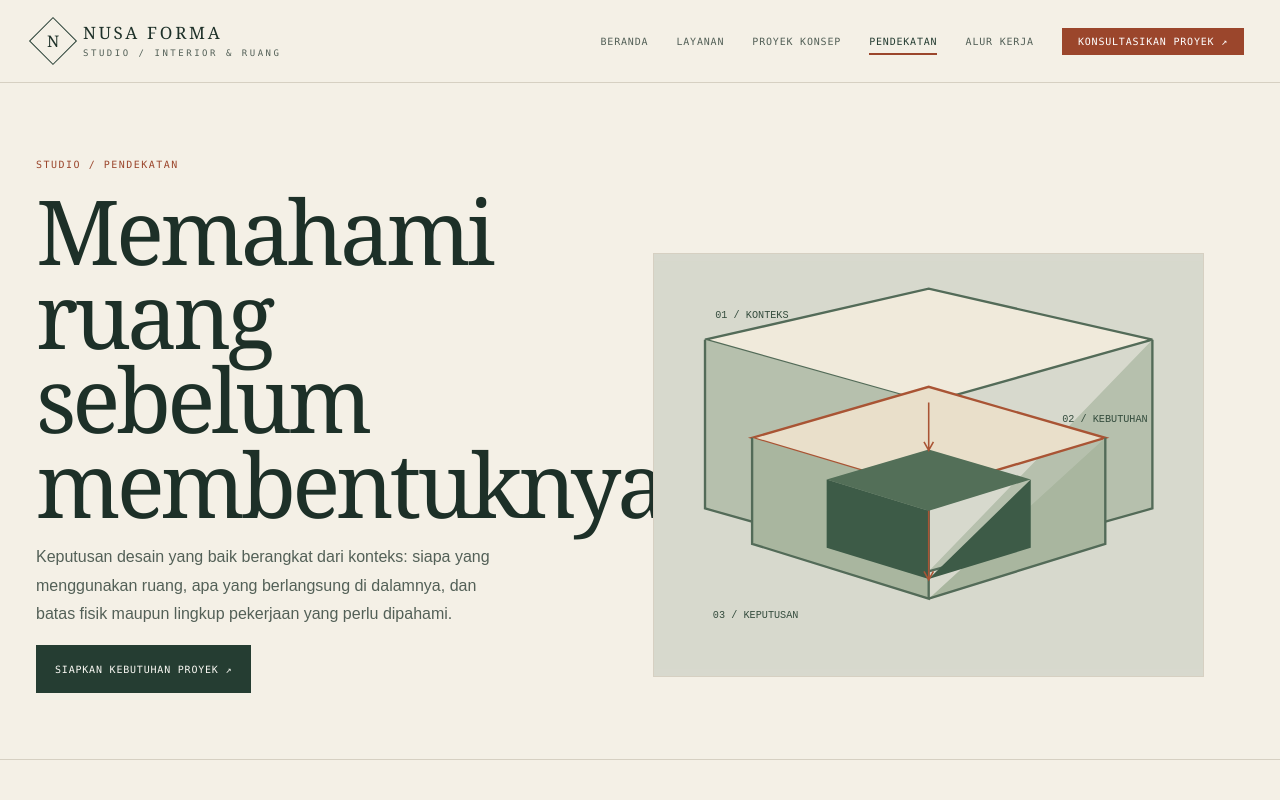
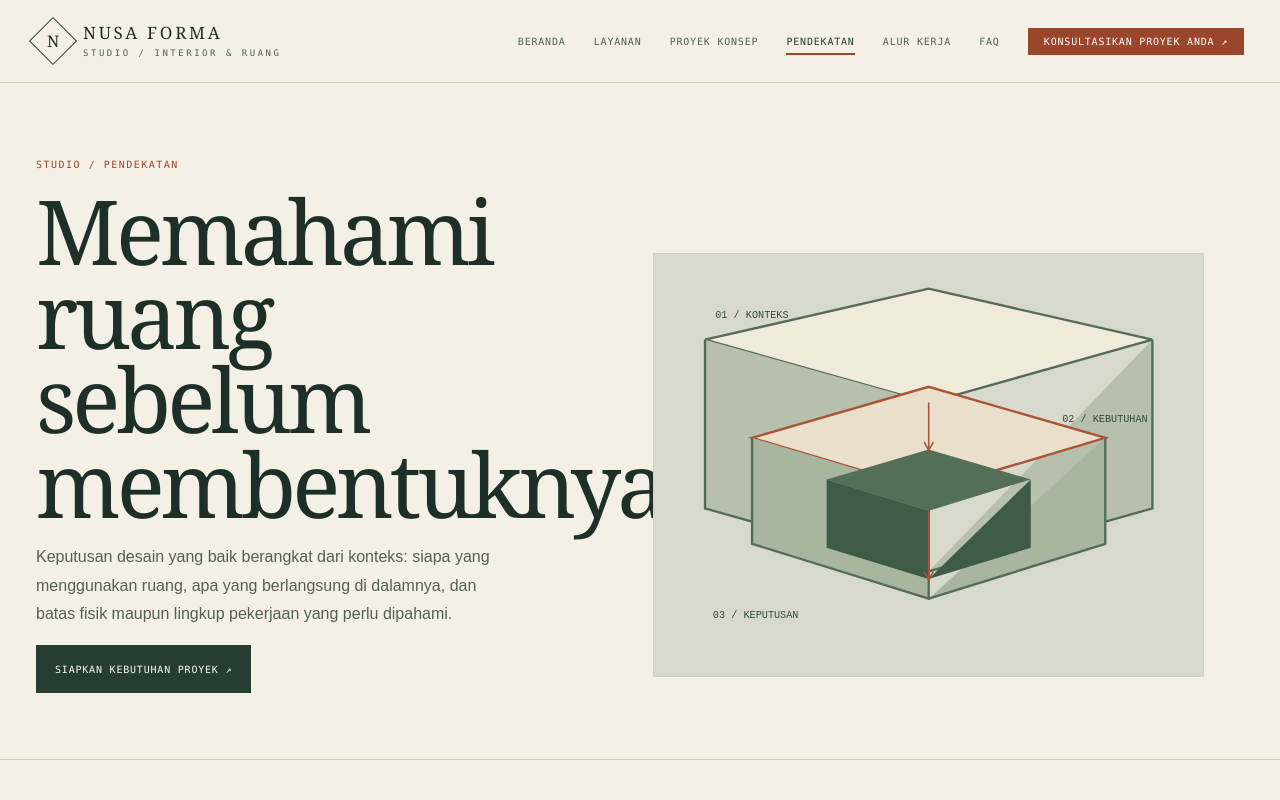
Before and after one commit to kannaryukkei/nusa-forma-studio-website, a plain HTML site: page studio/index.html in a window 1280 px wide. Shown: the top 800 px of the page. Drawn offline with Linux system fonts and the light colour scheme.

Commit message:
R4 V1: complete Studio route navigation

```diff
--- a/studio/index.html
+++ b/studio/index.html
@@ -12,7 +12,7 @@
 <header class="site-header"><div class="wrap nav">
  <a class="wordmark" href="/" aria-label="Nusa Forma Studio, beranda"><span class="wordmark-symbol" aria-hidden="true"><span>N</span></span><span class="wordmark-text">Nusa Forma<small>Studio / Interior & Ruang</small></span></a>
  <button class="menu-toggle" id="menuToggle" type="button" aria-expanded="false" aria-controls="navLinks">MENU +</button>
- <nav class="nav-links" id="navLinks" aria-label="Navigasi utama"><a href="/">Beranda</a><a href="/services/">Layanan</a><a href="/projects/">Proyek konsep</a><a href="/studio/" aria-current="page">Pendekatan</a><a href="/process/">Alur kerja</a><a class="nav-cta" href="/contact/">Konsultasikan proyek ↗</a></nav>
+ <nav class="nav-links" id="navLinks" aria-label="Navigasi utama"><a href="/">Beranda</a><a href="/services/">Layanan</a><a href="/projects/">Proyek konsep</a><a href="/studio/" aria-current="page">Pendekatan</a><a href="/process/">Alur kerja</a><a href="/faq/">FAQ</a><a class="nav-cta" href="/contact/">Konsultasikan Proyek Anda ↗</a></nav>
 </div></header>
 <main id="main">
 <section class="wrap page-hero">
```
